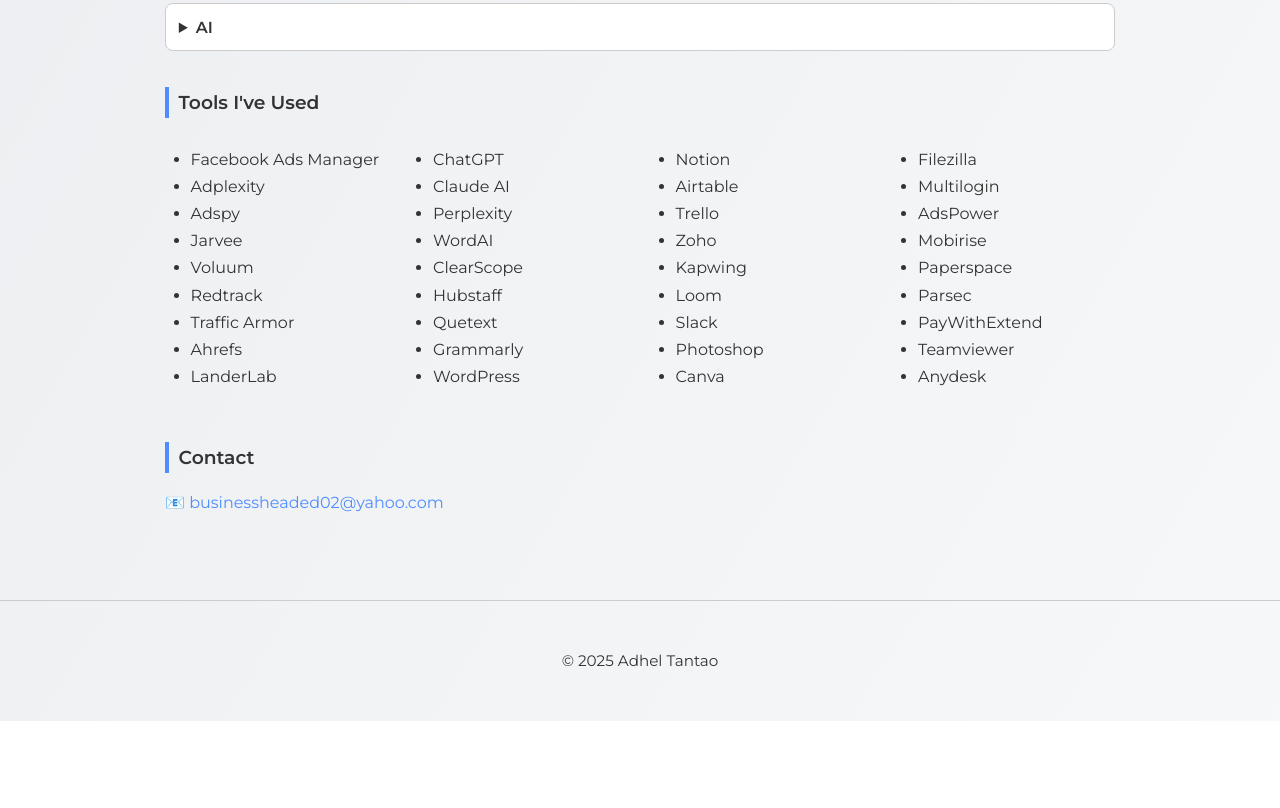
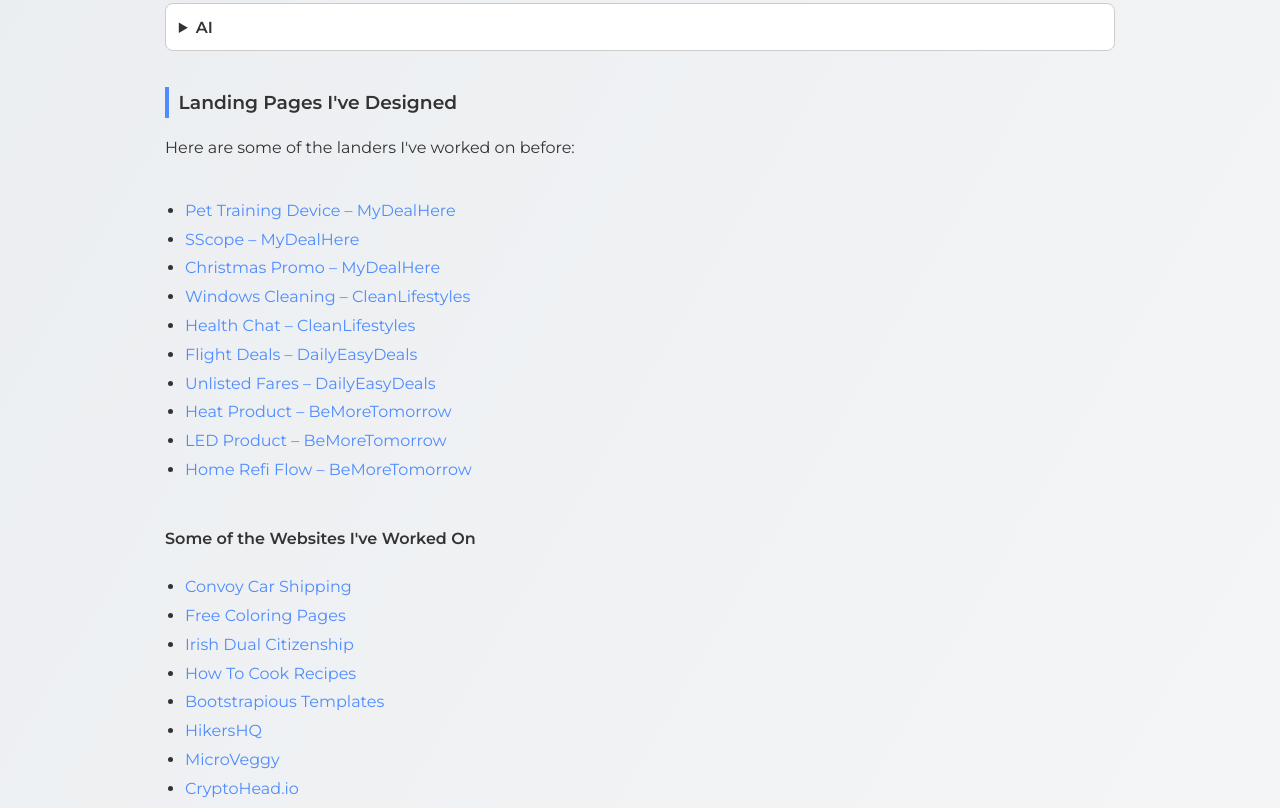
Before and after one commit to adheltantao/adheltantao.github.io, a plain HTML site: page index.html in a window 1280 px wide. Shown: the part 1632-2440 px from the top of the page. Before the commit the page ends 2353 px from the top, so only its background shows below. Drawn offline with Linux system fonts and the light colour scheme.

Commit message:
index.html

```diff
--- a/index.html
+++ b/index.html
@@ -216,6 +216,37 @@
       </details>
 
     </section>
+<section>
+  <h3>Landing Pages I've Designed</h3>
+  <p>Here are some of the landers I've worked on before:</p>
+
+  <div style="display: grid; grid-template-columns: repeat(auto-fit, minmax(280px, 1fr)); gap: 15px; margin-top: 1.2rem;">
+    <ul style="list-style-type: disc; padding-left: 20px; line-height: 1.8;">
+      <li><a href="https://www.mydealhere.com/pet-training-device/" target="_blank">Pet Training Device – MyDealHere</a></li>
+      <li><a href="https://www.mydealhere.com/sscope-s/" target="_blank">SScope – MyDealHere</a></li>
+      <li><a href="https://www.mydealhere.com/christmas/" target="_blank">Christmas Promo – MyDealHere</a></li>
+      <li><a href="https://www.cleanlifestyles.org/dave-windows-2/" target="_blank">Windows Cleaning – CleanLifestyles</a></li>
+      <li><a href="https://www.cleanlifestyles.org/051425-health-chat/" target="_blank">Health Chat – CleanLifestyles</a></li>
+      <li><a href="https://dailyeasydeals.com/flight-deal/" target="_blank">Flight Deals – DailyEasyDeals</a></li>
+      <li><a href="https://dailyeasydeals.com/unlisted-fares/" target="_blank">Unlisted Fares – DailyEasyDeals</a></li>
+      <li><a href="https://bemoretomorrow.com/heat/" target="_blank">Heat Product – BeMoreTomorrow</a></li>
+      <li><a href="https://bemoretomorrow.com/led1/" target="_blank">LED Product – BeMoreTomorrow</a></li>
+      <li><a href="https://bemoretomorrow.com/061324-home-refi-flow/" target="_blank">Home Refi Flow – BeMoreTomorrow</a></li>
+    </ul>
+  </div>
+
+  <h4 style="margin-top: 1.5rem;">Some of the Websites I've Worked On</h4>
+  <ul style="list-style-type: disc; padding-left: 20px; line-height: 1.8;">
+    <li><a href="https://www.convoycarshipping.com/" target="_blank">Convoy Car Shipping</a></li>
+    <li><a href="https://www.freecoloringpages.net/" target="_blank">Free Coloring Pages</a></li>
+    <li><a href="https://www.irishdualcitizenship.org/" target="_blank">Irish Dual Citizenship</a></li>
+    <li><a href="https://www.howtocook.recipes/" target="_blank">How To Cook Recipes</a></li>
+    <li><a href="http://bootstrapious.com/" target="_blank">Bootstrapious Templates</a></li>
+    <li><a href="https://hikershq.com/" target="_blank">HikersHQ</a></li>
+    <li><a href="https://microveggy.com/" target="_blank">MicroVeggy</a></li>
+    <li><a href="http://cryptohead.io/" target="_blank">CryptoHead.io</a></li>
+  </ul>
+</section>
 
     <section>
   <h3>Tools I've Used</h3>
```
